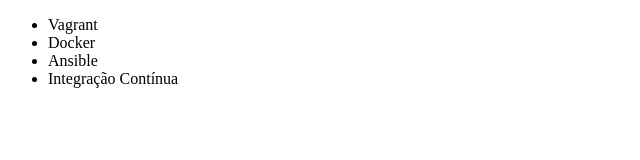
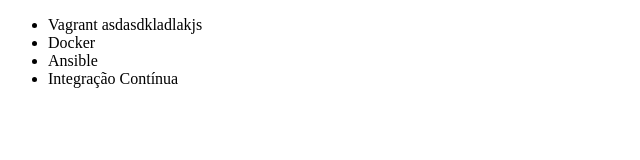
Before and after one commit to igoradsilva/alura, a plain HTML site: page index.html in a window 1280 px wide. Shown: the whole page, without its empty margins (0-640 px from the left). Drawn offline with Linux system fonts and the light colour scheme.

Commit message:
Alterando o código

```diff
--- a/index.html
+++ b/index.html
@@ -6,7 +6,7 @@
 </head>
 <body>
     <ul>
-        <li>Vagrant</li>
+        <li>Vagrant asdasdkladlakjs</li>
         <li>Docker</li>
         <li>Ansible</li>
         <li>Integração Contínua</li>
```
